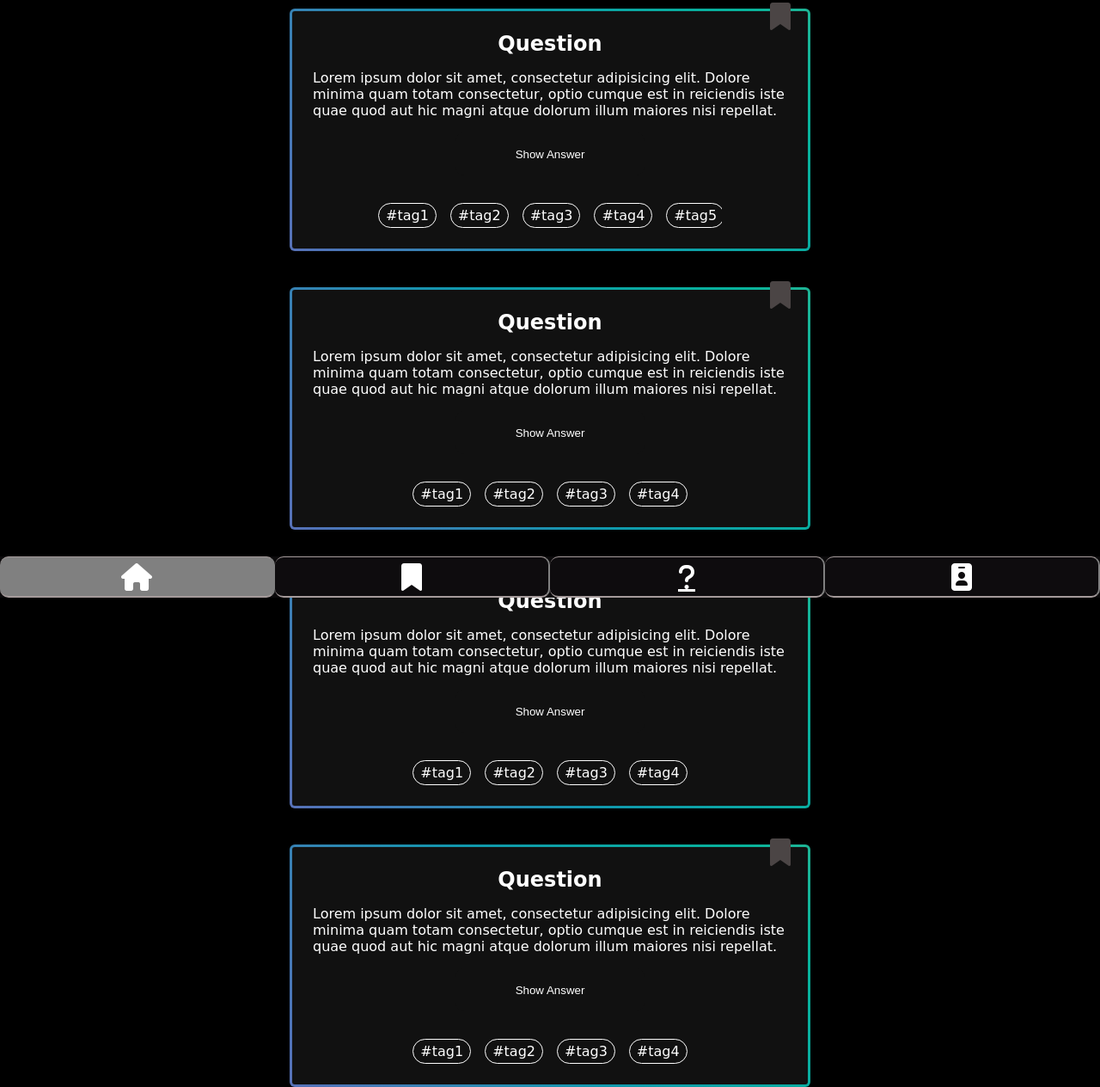
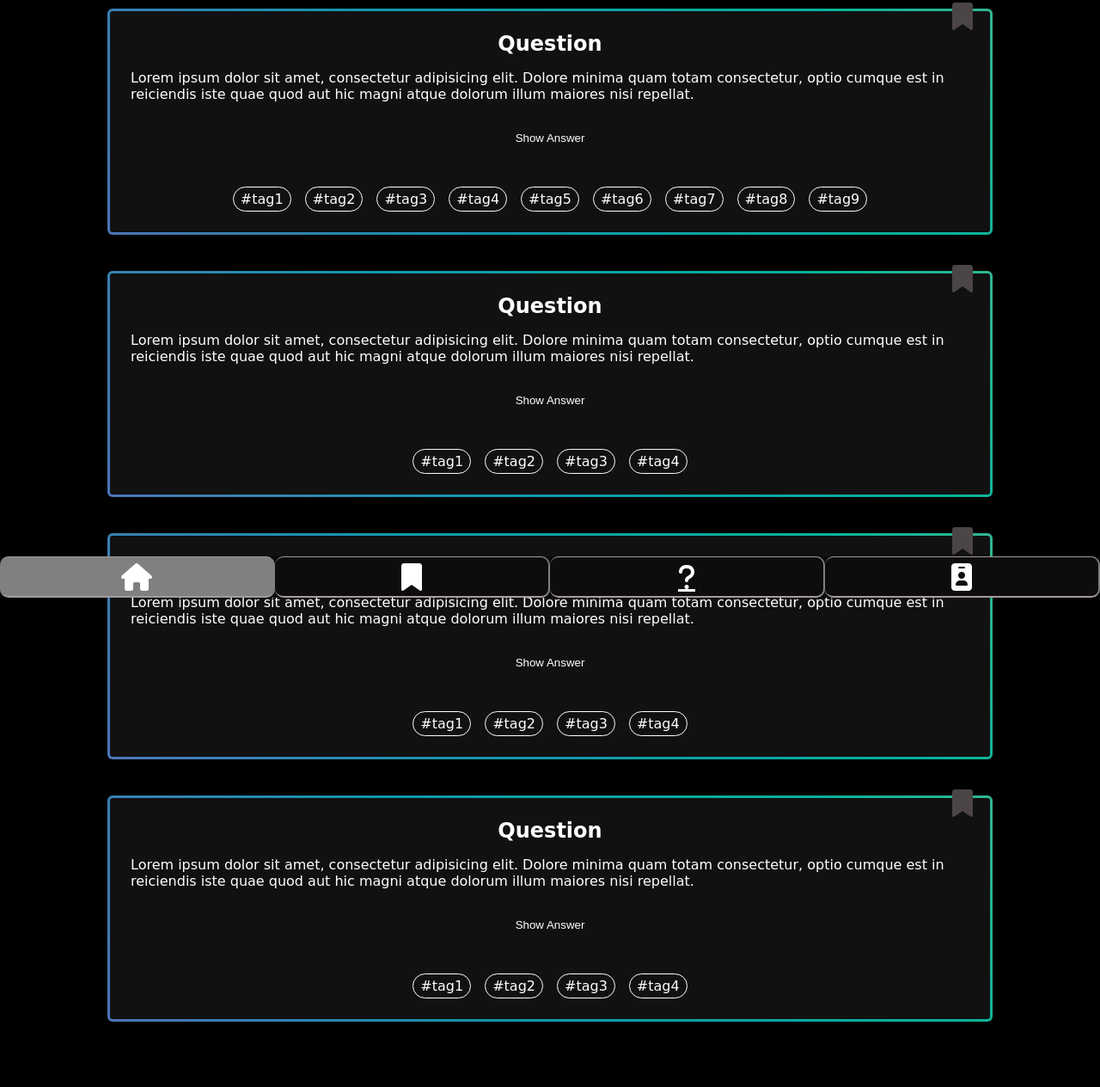
Before and after one commit to tRomanowski/quiz-app, a website: page index.html in a window 1280 px wide. Shown: the part 105-1369 px from the top of the page at 86% size. Drawn offline with Linux system fonts and the light colour scheme; a web font is replaced by a local one.

Commit message:
Finish JS Answer Button and Bookmark

```diff
--- a/app.js
+++ b/app.js
@@ -1,18 +1,24 @@
 console.clear();
 
-const showAnswerButton = document.querySelector('.card__button');
-const cardAnswer = document.querySelector('.card__answer');
+const showAnswerButtons = document.querySelectorAll(
+  '[data-js="answer-button"]'
+);
+//const cardAnswer = document.querySelector('.card__answer');
 
+showAnswerButtons.forEach(showAnswerButton => {
   showAnswerButton.addEventListener('click', () => {
     showAnswerButton.textContent === 'Show Answer'
       ? (showAnswerButton.textContent = 'Hide Answer')
       : (showAnswerButton.textContent = 'Show Answer');
 
-  cardAnswer.classList.toggle('hidden');
+    showAnswerButton.nextSibling.nextSibling.classList.toggle('hidden');
+  });
 });
 
-const ribbon = document.querySelector('.ribbon');
+const ribbons = document.querySelectorAll('[data-js="ribbon"]');
 
+ribbons.forEach(ribbon => {
   ribbon.addEventListener('click', () => {
     ribbon.classList.toggle('ribbon--active');
   });
+});
--- a/index.html
+++ b/index.html
@@ -13,15 +13,15 @@
     <script defer src="app.js"></script>
   </head>
   <body>
-    <header class="header">
-      <h1 class="header__title">Quiz-App</h1>
-    </header>
     <main>
+      <header class="header">
+        <h1 class="header__title">Quiz-App</h1>
+      </header>
       <section class="card-list">
         <article class="card gradient-border">
           <label class="sr-only" for="ribbon1">bookmark this card</label>
 
-          <button id="ribbon1" class="ribbon no-button">
+          <button id="ribbon1" class="ribbon no-button" data-js="ribbon">
             <i class="fa-solid fa-bookmark fa-2x"></i>
           </button>
 
@@ -31,7 +31,9 @@
             minima quam totam consectetur, optio cumque est in reiciendis iste
             quae quod aut hic magni atque dolorum illum maiores nisi repellat.
           </p>
-          <button class="card__button button">Show Answer</button>
+          <button class="card__button button" data-js="answer-button">
+            Show Answer
+          </button>
           <p class="card__answer hidden">
             Lorem ipsum dolor sit amet consectetur, adipisicing elit. Ipsa
             placeat aperiam inventore culpa, quo illo modi dolor molestiae
@@ -39,20 +41,20 @@
             Temporibus officiis unde rerum sit.
           </p>
           <ul class="card__tags">
-            <li>#tag1</li>
+            <li><button class="no-button">#tag1</button></li>
             <li>#tag2</li>
             <li>#tag3</li>
             <li>#tag4</li>
             <li>#tag5</li>
-            <li>#tag5</li>
-            <li>#tag5</li>
-            <li>#tag5</li>
-            <li>#tag5</li>
+            <li>#tag6</li>
+            <li>#tag7</li>
+            <li>#tag8</li>
+            <li>#tag9</li>
           </ul>
         </article>
         <article class="card gradient-border">
-          <label class="sr-only" for="button2">bookmark this card </label>
-          <button id="button2" class="ribbon no-button">
+          <label class="sr-only" for="ribbon2">bookmark this card </label>
+          <button id="ribbon2" class="ribbon no-button" data-js="ribbon">
             <i class="fa-solid fa-bookmark fa-2x"></i>
           </button>
 
@@ -62,7 +64,9 @@
             minima quam totam consectetur, optio cumque est in reiciendis iste
             quae quod aut hic magni atque dolorum illum maiores nisi repellat.
           </p>
-          <button class="card__button button">Show Answer</button>
+          <button class="card__button button" data-js="answer-button">
+            Show Answer
+          </button>
           <p class="card__answer hidden">
             Lorem ipsum dolor sit amet consectetur, adipisicing elit. Ipsa
             placeat aperiam inventore culpa, quo illo modi dolor molestiae
@@ -77,8 +81,8 @@
           </ul>
         </article>
         <article class="card gradient-border">
-          <label class="sr-only" for="button3">bookmark this card</label>
-          <button id="button3" class="ribbon no-button">
+          <label class="sr-only" for="ribbon3">bookmark this card</label>
+          <button id="ribbon3" class="ribbon no-button" data-js="ribbon">
             <i class="fa-solid fa-bookmark fa-2x"></i>
           </button>
           <h2 class="card__title">Question</h2>
@@ -87,7 +91,9 @@
             minima quam totam consectetur, optio cumque est in reiciendis iste
             quae quod aut hic magni atque dolorum illum maiores nisi repellat.
           </p>
-          <button class="card__button button">Show Answer</button>
+          <button class="card__button button" data-js="answer-button">
+            Show Answer
+          </button>
           <p class="card__answer hidden">
             Lorem ipsum dolor sit amet consectetur, adipisicing elit. Ipsa
             placeat aperiam inventore culpa, quo illo modi dolor molestiae
@@ -102,8 +108,8 @@
           </ul>
         </article>
         <article class="card gradient-border">
-          <label class="sr-only" for="button4">bookmark this card</label>
-          <button id="button4" class="ribbon no-button">
+          <label class="sr-only" for="ribbon4">bookmark this card</label>
+          <button id="ribbon4" class="ribbon no-button" data-js="ribbon">
             <i class="fa-solid fa-bookmark fa-2x"></i>
           </button>
 
@@ -113,7 +119,9 @@
             minima quam totam consectetur, optio cumque est in reiciendis iste
             quae quod aut hic magni atque dolorum illum maiores nisi repellat.
           </p>
-          <button class="card__button button">Show Answer</button>
+          <button class="card__button button" data-js="answer-button">
+            Show Answer
+          </button>
           <p class="card__answer hidden">
             Lorem ipsum dolor sit amet consectetur, adipisicing elit. Ipsa
             placeat aperiam inventore culpa, quo illo modi dolor molestiae
--- a/styles/base.css
+++ b/styles/base.css
@@ -15,15 +15,13 @@ body {
 }
 
 main {
-  margin-top: 3rem;
   margin-bottom: 10rem;
-  width: 80%;
   margin-left: auto;
   margin-right: auto;
-  max-width: 600px;
 }
 
 .card-list {
+  margin-top: 3rem;
   display: flex;
   flex-direction: column;
   gap: 3rem;
--- a/styles/components/card.css
+++ b/styles/components/card.css
@@ -5,6 +5,9 @@
   align-items: center;
   gap: 1rem;
   position: relative;
+  width: 80%;
+  margin-left: auto;
+  margin-right: auto;
 }
 
 .card__tags {
@@ -12,7 +15,7 @@
   gap: 1rem;
   margin-top: 1rem;
   overflow: auto;
-  max-width: 400px;
+  max-width: 80%;
 }
 
 .card__tags li {
@@ -21,3 +24,7 @@
   border: 1px solid white;
   border-radius: 15px;
 }
+
+.card__tags button {
+  width: 100%;
+}
--- a/styles/components/profile-card.css
+++ b/styles/components/profile-card.css
@@ -1,4 +1,6 @@
 .profile-card {
   background-color: #111;
   padding: 1.5rem;
+  width: 80%;
+  margin: 1.5rem auto 0;
 }
--- a/styles/components/question-creator-form.css
+++ b/styles/components/question-creator-form.css
@@ -4,7 +4,8 @@
   justify-content: center;
   align-items: center;
   gap: 1rem;
-
+  width: 80%;
+  margin: 1.5rem auto 0;
   padding: 1rem;
 }
 
```
Also changed, not shown: bookmark.html (+5 -4 lines), create.html (+3 -3 lines), profile.html (+3 -3 lines). Lines whose indentation alone changed are shown as unchanged.
